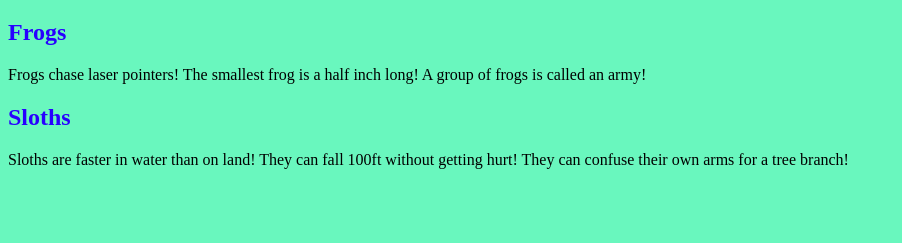
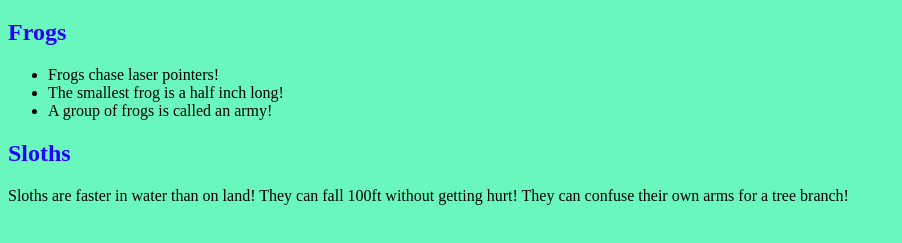
Before and after one commit to qitofu/hw3, a plain HTML site: page index.html in a window 1280 px wide. Shown: the part 61-304 px from the top of the page, without its empty margins (0-902 px from the left). Drawn offline with Linux system fonts and the light colour scheme; a web font is replaced by a local one.

Commit message:
frog facts - unordered list

```diff
--- a/index.html
+++ b/index.html
@@ -8,12 +8,12 @@
     <h1>Fun Animal Facts!</h1>
       <h2>Frogs</h2>
       <!--Turn the <p> element into <ul> element. Turn </p> to </ul> -->
-      <p>
+      <ul>
         <!--Wrap each line in <li>  </li>-->
-        Frogs chase laser pointers!
-        The smallest frog is a half inch long!
-        A group of frogs is called an army!
-      </p>
+        <li>Frogs chase laser pointers!</li>
+        <li>The smallest frog is a half inch long!</li>
+        <li>A group of frogs is called an army!</li>
+      </ul>
       <!--Add your image element here-->
       <h2>Sloths</h2>
       <!--Turn the <p> element into <ol> element. Turn </p> to </ol> -->
```
